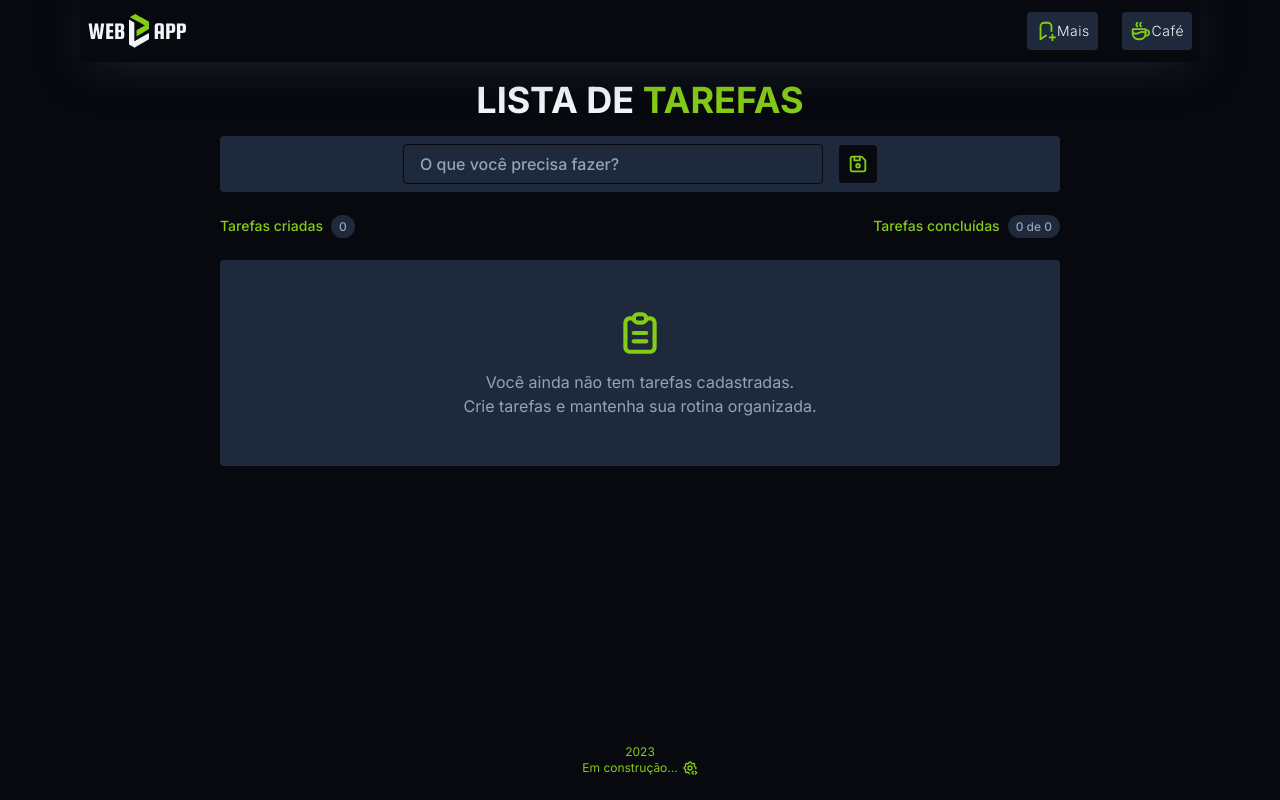
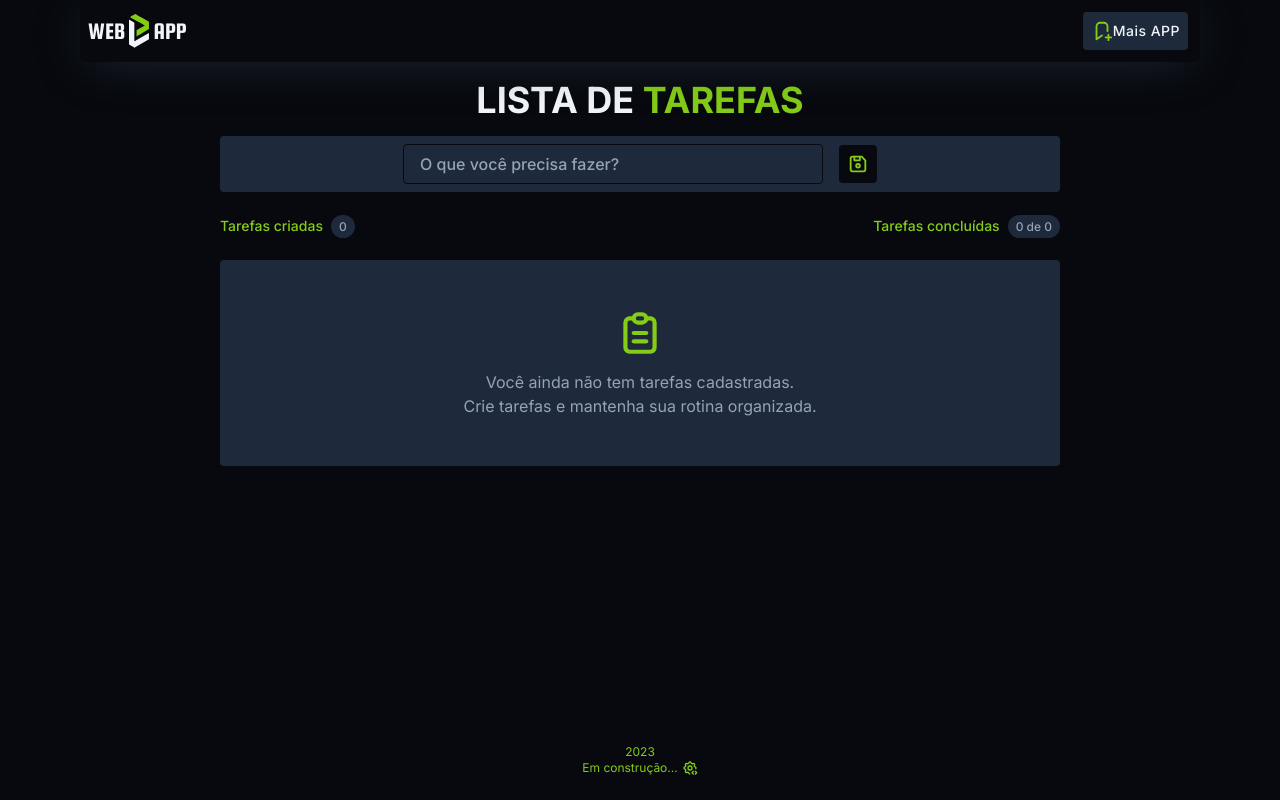
Before and after one commit to patricklimax/todolistwa, a React (Vite) app: page / in a window 1280 px wide. Built offline with nearby package versions, Linux system fonts and the light colour scheme.

Commit message:
melhoria no header

```diff
--- a/src/components/header/headerRight/index.tsx
+++ b/src/components/header/headerRight/index.tsx
@@ -1,21 +1,21 @@
 import './menuRight.css';
-import { IconBookmarkPlus, IconCoffee } from '@tabler/icons-react';
+import { IconBookmarkPlus } from '@tabler/icons-react';
 export const MenuRight = () => {
   return (
-    <nav className="flex items-center justify-center py-1 font-light">
+    <nav className="flex items-center justify-center p-1 font-light">
       <ul className="navRight">
         <li>
           <a href="https://patricklima.vercel.app/" target='_blank'>
             <IconBookmarkPlus stroke={2} size={22} color='#84cc16' />
-            <p className='hidden md:inline-block'>Mais</p>
+            <p className='font-medium'>Mais APP</p>
           </a>
         </li>
-        <li>
+        {/* <li>
           <a href="https://patricklima.vercel.app/" target='_blank'>
             <IconCoffee stroke={2} size={22} color='#84cc16' />
             <p className='hidden md:inline-block'>Café</p>
           </a>
-        </li>
+        </li> */}
       </ul>
     </nav>
   );
```
